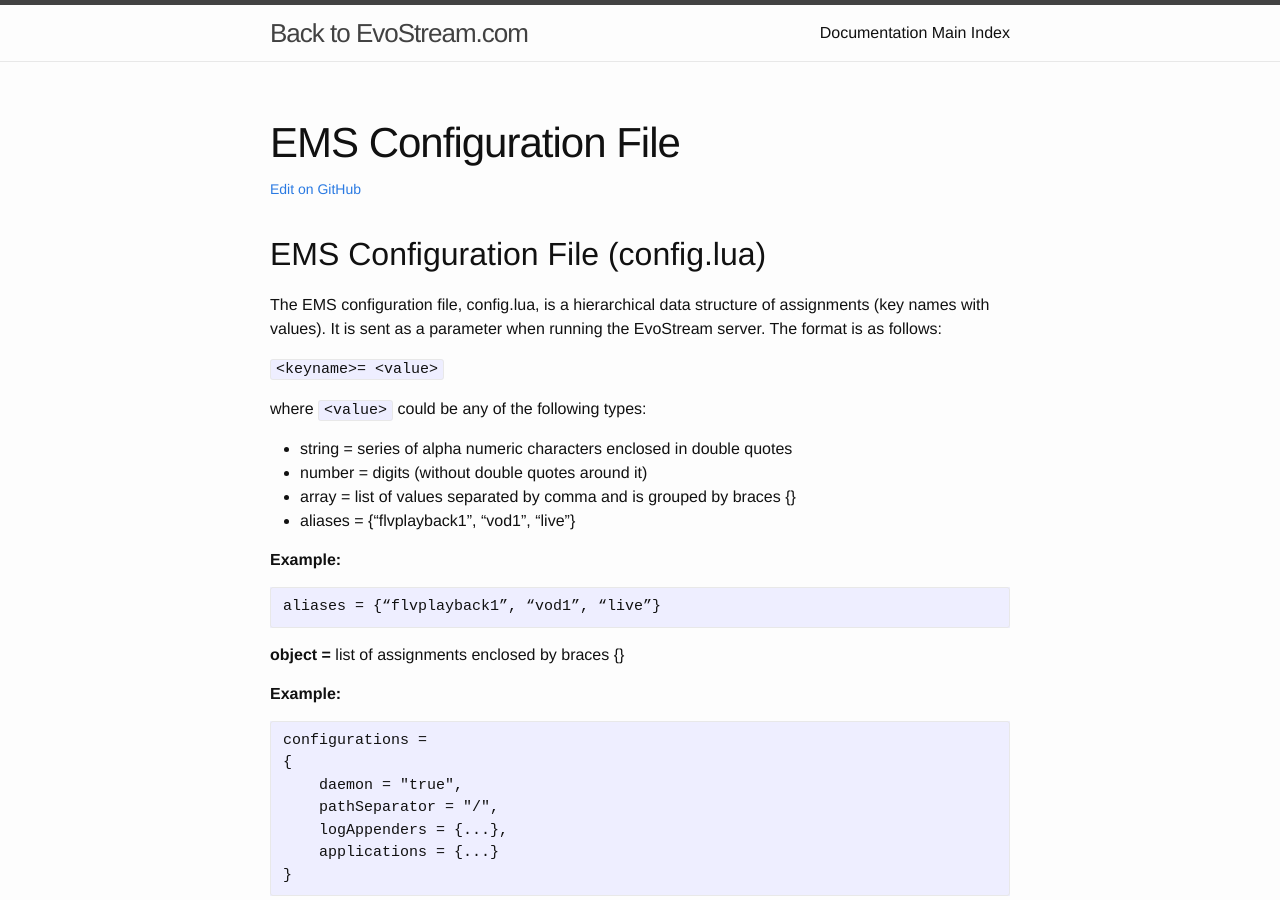
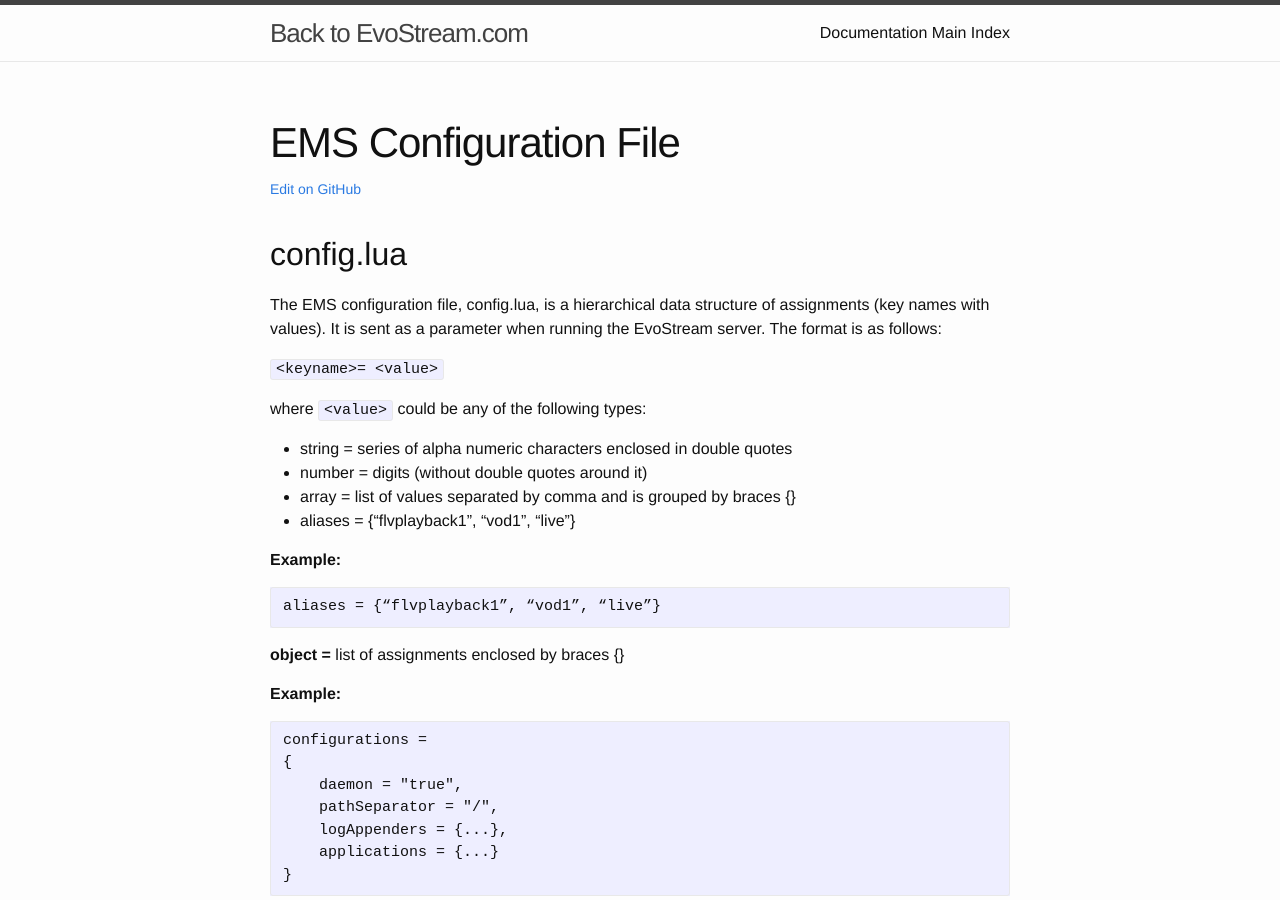
Before and after one commit to EvoStream/ems_user_guide, a Jekyll site: the page built from _posts/2016-01-01-emsconfigfile.md, in a window 1280 px wide and 900 px high. Built offline with Jekyll 4.4.1, drawn with Linux system fonts in a browser that asks for light colours.

Commit message:
Updated formatting
aligned to config folder and other contents

```diff
--- a/_posts/2016-01-01-emsconfigfile.md
+++ b/_posts/2016-01-01-emsconfigfile.md
@@ -6,7 +6,7 @@ categories: jekyll update
 permalink: emsconfigfile
 ---
 
-## EMS Configuration File (config.lua)
+## config.lua
 
 The EMS configuration file, config.lua, is a hierarchical data structure of assignments (key names with values). It is sent as a parameter when running the EvoStream server. The format is as follows:
 
@@ -42,7 +42,7 @@ In the example above, configurations has a value of type object. An object is a
 
 
 
-### Contents
+**Contents**
 
     configuration =
     {
```
